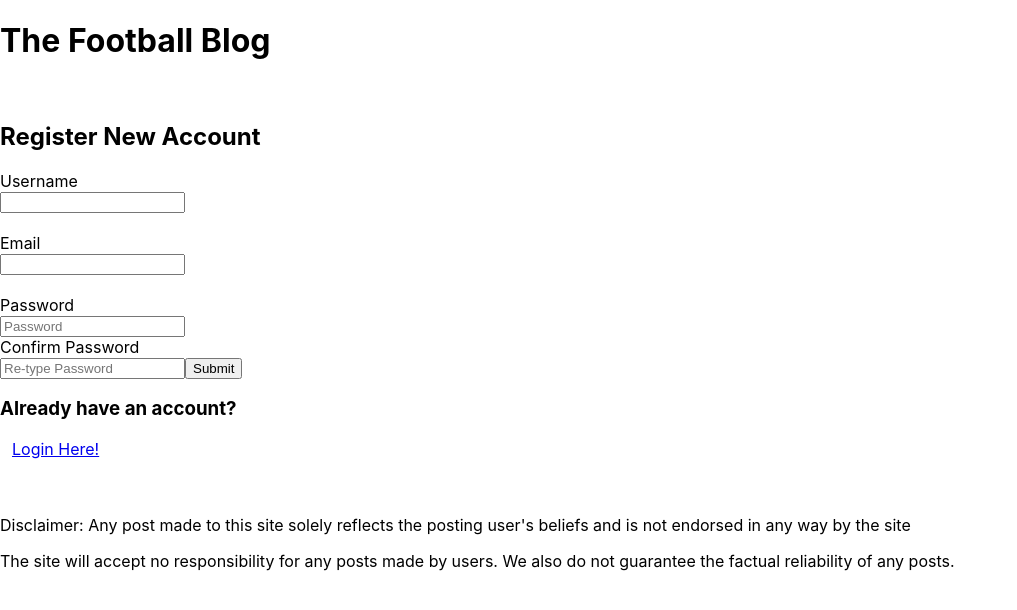
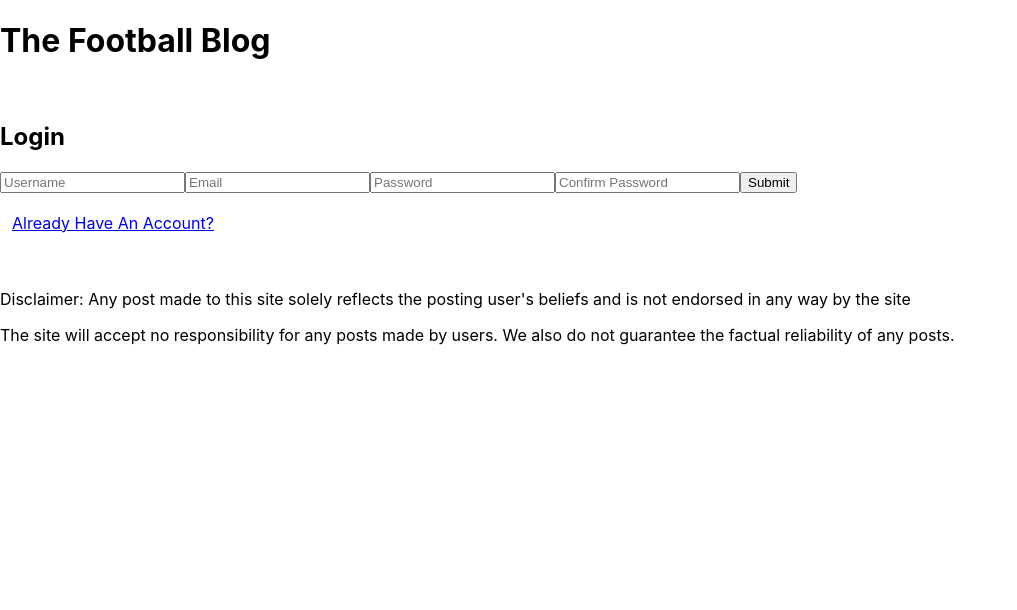
Before and after one commit to HarryYelland/Secure-Blog, a React (Create React App) app in the folder frontend/: page /register in a window 1280 px wide. Shown: the top 610 px of the page, without its empty margins (0-1017 px from the left). Built offline with nearby package versions, Linux system fonts and the light colour scheme.

Commit message:
Rewritten registration system. Need to fix login hash salt pepper combo. Reg works though

```diff
--- a/frontend/src/components/Login.js
+++ b/frontend/src/components/Login.js
@@ -15,7 +15,9 @@ function Login() {
         //console.log(parseResponse);
         setResponse(parseResponse.message);
         await sessionStorage.setItem("session", parseResponse.session);
-        window.location.href="/2FA";
+        if(sessionStorage.getItem("session") !== ""){
+          window.location.href="/2FA";
+        }
       } catch (error) {
         console.error(error.message)
       }
@@ -34,7 +36,7 @@ function Login() {
             onChange={e => setUsername(e.target.value)}
             />
             <input type="text" name="password"
-            placeholder="password"
+            placeholder="Password"
             className='password'
             value={password}
             onChange={e => setPassword(e.target.value)}
@@ -43,6 +45,7 @@ function Login() {
           </form>
           <br/>
         </div>
+        <a href="/register">Create an Account</a>
       </Fragment>
     )
 }
--- a/frontend/src/components/Register.js
+++ b/frontend/src/components/Register.js
@@ -1,55 +1,68 @@
-import { useState, useEffect } from "react";
-import Axios from "axios";
+import React, {Fragment, useState, useEffect} from 'react';
+import './style.css';
 
-const submit = () => {
-  if(document.getElementById("password").value !== document.getElementById("confirmPassword").value) {
-    alert("Passwords do not match!");
-    return;
-  }
-  alert("Submitting details...");
-  Axios.post("http://localhost:3001/duplicate-user", {
-    username: document.getElementById("username").value
-  }).then((response) => {
-    alert(response.status);
-  })
+function Register() {
+    const [username, setUsername] = useState("");
+    const [password, setPassword] = useState("");
+    const [confirmPassword, setConfirmPassword] = useState("");
+    const [email, setEmail] = useState("");
+    const [response, setResponse] = useState("")
 
-  Axios.post("http://localhost:3001/add-user", {
-    username: document.getElementById("username").value,
-    password: document.getElementById("password").value,
-    email: document.getElementById("email").value,
-  }).then((response) => {
-    var data = response;
-    sessionStorage.setItem("session", data.data);
-    console.log(data.data);
-    alert("New User Created: " + data);
-    //console.log(sessionStorage.getItem("session"));
-  });
+    const onSubmitForm = async (e) => {
+      e.preventDefault();
+      try {
+        if(password === confirmPassword){
+          const rawResponse = await fetch(`http://localhost:3001/add-user/?user=${username}&pass=${password}&email=${email}`);
+          const parseResponse = await rawResponse.json();
 
-  window.location.href = "/2FA";
-};
+          //console.log(parseResponse);
+          setResponse(parseResponse.message);
+          await sessionStorage.setItem("session", parseResponse.session);
+          if(sessionStorage.getItem("session") !== ""){
+            window.location.href="/2FA";
+          }
+        }
+      } catch (error) {
+        console.error(error.message)
+      }
+    }
 
-function AddUser() {
-  return (
-    <div>
-      <h2>Register New Account</h2>
-      <form>
-        <label for="username">Username</label><br/>
-        <input type="text" id="username"/><br/>
-        <br/>
-        <label for="email">Email</label><br/>
-        <input type="email" id="email"/><br/>
-        <br/>
-        <label for="password" placeholder="Password">Password</label><br/>
-        <input id="password" placeholder="Password" type="password"></input>
-        <br/>
-        <label for="confirmPassword" placeholder="Confirm Password">Confirm Password</label><br/>
-        <input id="confirmPassword" placeholder="Re-type Password" type="password"></input>
-        <button type="submit" id="userSubmit" onClick={submit}>Submit</button>
-    </form>
-    <h3>Already have an account?</h3>
-    <a href="/">Login Here!</a>
-  </div>
-  );
+    return (
+      <Fragment>
+        <h2>Login</h2>
+        <h3>{response}</h3>
+        <div className='container'>
+          <form onSubmit={onSubmitForm}>
+            <input type="text" name="username"
+            placeholder="Username"
+            className='username'
+            value={username}
+            onChange={e => setUsername(e.target.value)}
+            />
+            <input type="text" name="email"
+            placeholder="Email"
+            className='email'
+            value={email}
+            onChange={e => setEmail(e.target.value)}
+            />
+            <input type="text" name="password"
+            placeholder="Password"
+            className='password'
+            value={password}
+            onChange={e => setPassword(e.target.value)}
+            />
+            <input type="text" name="confirmPassword"
+            placeholder="Confirm Password"
+            className='confirmPassword'
+            value={confirmPassword}
+            onChange={e => setConfirmPassword(e.target.value)}
+            />
+            <button className="btn">Submit</button>
+          </form>
+          <br/>
+        </div>
+        <a href="/">Already Have An Account?</a>
+      </Fragment>
+    )
 }
-
-export default AddUser;
+export default Register;
```
Also changed, not shown: 1 other file (tests, documents, lock files or other folders).
